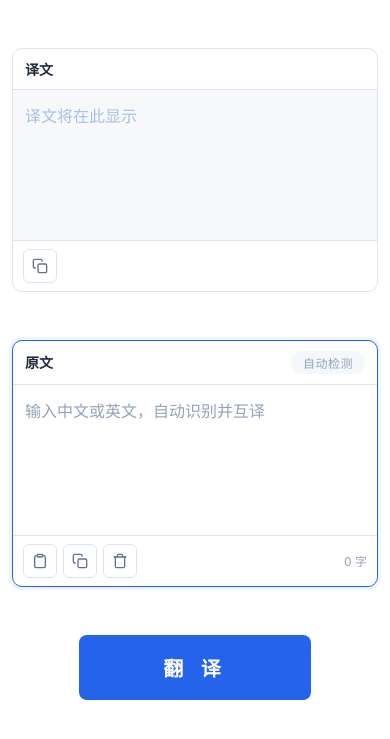
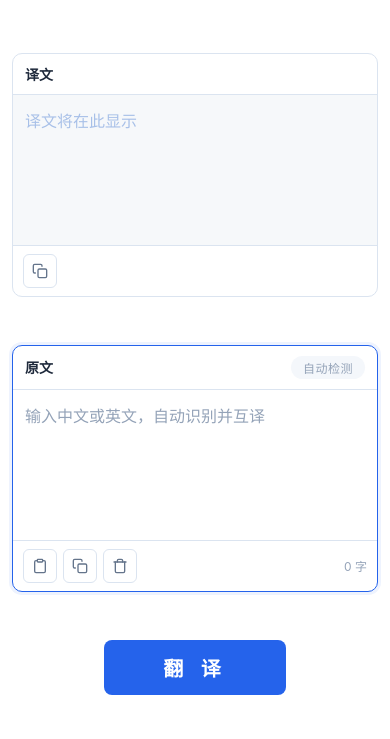
Before and after one commit to Swyu22/FlashTrans, a plain HTML site: page index.html in a window 390 px wide. Shown: the part 67-806 px from the top of the page. Drawn offline with Linux system fonts and the light colour scheme.

Commit message:
style: 移动端翻译按钮缩小 30%（文字大小不变）

```diff
--- a/style.css
+++ b/style.css
@@ -273,7 +273,7 @@ textarea::placeholder { color: var(--ink-faint); }
 
   /* 翻译按钮下移并放大 50% */
   .translate-row { padding: 48px 24px 24px; gap: 6px; }
-  .btn-primary { padding: 18px 84px; font-size: 20px; letter-spacing: 6px; }
+  .btn-primary { padding: 13px 59px; font-size: 20px; letter-spacing: 6px; }
   .hint { display: none; }
 
   .toast { bottom: 24px; }
```
